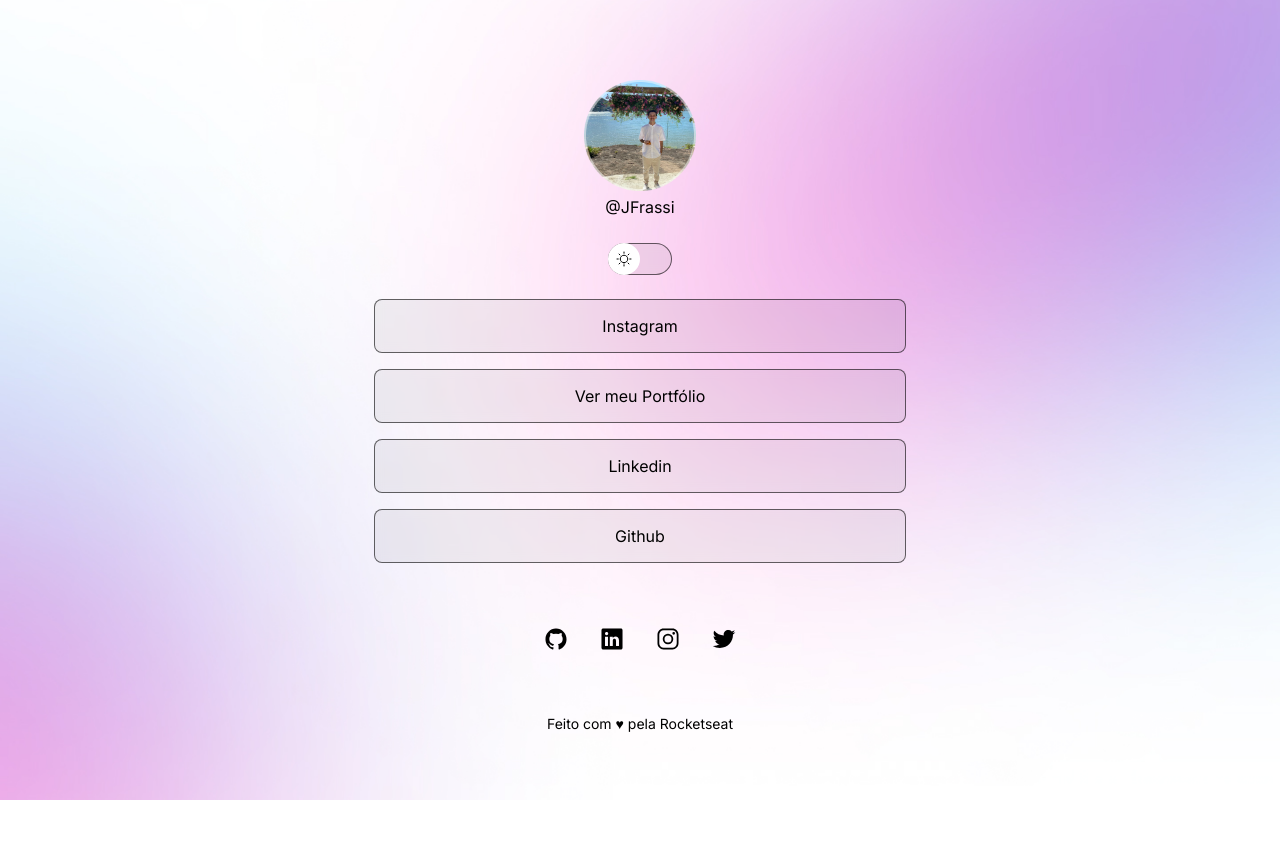
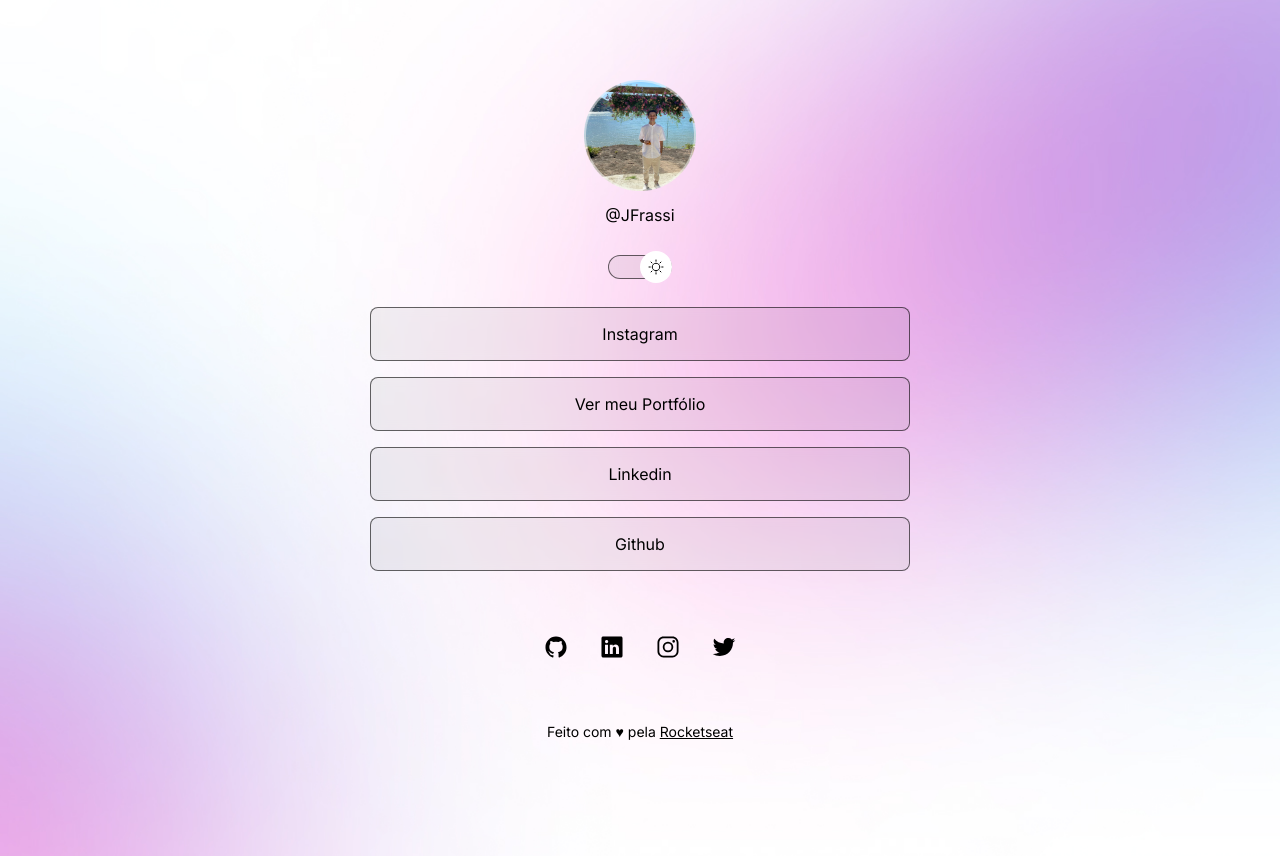
Before and after one commit to jfrassi/discover, a plain HTML site: page index.html in a window 1280 px wide. Before the commit the page ends 800 px from the top, so only its background shows below. Drawn offline with nearby package versions, Linux system fonts and the light colour scheme.

Commit message:
modificações na style.css

```diff
--- a/index.html
+++ b/index.html
@@ -8,6 +8,7 @@
       rel="stylesheet"
     />
     <meta charset="UTF-8" />
+    <meta http-equiv="X-UA-Compatible" content="IE=edge" />
     <meta name="viewport" content="width=device-width, initial-scale=1.0" />
     <title>DevLinks</title>
     <link rel="stylesheet" href="./style.css" />
@@ -54,7 +55,7 @@
         </a>
       </div>
       <footer>
-        Feito com ♥ pela Rocketseat <a href="rocketseat.com.br"></a>
+        Feito com ♥ pela <a href="rocketseat.com.br">Rocketseat</a>
       </footer>
     </div>
     <script
--- a/style.css
+++ b/style.css
@@ -6,17 +6,17 @@
 
 :root{
   --text-color: white;
-  --bg-url:url(./assets/assets/bg-dark.jpg);
+  --bg-url:url(./assets/assets/bg-mobile.jpg);
   --stroke-color:rgba(255, 255, 255, 0.5);
   --surface-color:rgba(255, 255, 255, 0.1);
   --surface-color-hover: rgba(0, 0, 0, 0.2);
-  --highlight-color: rgba(255, 255, 255, 0.2);
+  --highlight-color: rgba(255, 255, 255, 0.3);
   --switch-bg: url(./assets/assets/moon-stars.svg);
 }
 
 .light{
   --text-color: black;
-  --bg-url:url(./assets/assets/bg-desktop-light.jpg);
+  --bg-url:url(./assets/assets/bg-mobile-light.jpg);
   --stroke-color: rgba(0, 0, 0, 0.6);
   --surface-color:rgba(0, 0, 0, 0.05);
   --surface-color-hover: rgba(0, 0, 0, 0.2);
@@ -24,8 +24,8 @@
   --switch-bg: url(./assets/assets/sun.svg);
 }
 body {
-  background: no-repeat center/cover;
-  background-image: var(--bg-url);
+  background:var(--bg-url) no-repeat top center/cover;
+  height: 100vh;
 }
 
 body *{
@@ -34,7 +34,7 @@ body *{
 }
 #container{
   width: 100%;
-  max-width: 580px;
+  max-width: 588px;
   margin: 56px auto 0px;
   padding:0 24px;
 
@@ -51,16 +51,15 @@ body *{
 
 #profile p{
   font-weight: 500;
-  font-size: 16px;
   line-height: 24px;
+  margin-top: 8px;
 }
 
 #switch{
   position: relative;
   width: 64px;
 
-  margin: 0 auto;
-  padding: 4px auto;
+  margin: 4px auto;
 
 }
 
@@ -74,22 +73,27 @@ body *{
 
   position: absolute;
   top: 50%;
-  right: 0;
+  left: 0;
   z-index: 1;
   transform: translateY(-50%);
+
+  animation:slide-back 0.2s;
 }
 
 .light #switch button{
-  right: initial;
-  left: 0;
+
+  animation: slide-in 0.4s forwards;
+}
+
+#switch button:hover{
+  outline: 6px solid var(--highlight-color);
 }
 
 #switch span{
- display: block;
-
+  display: block;
 
   width: 64px;
-  height: 32px;
+  height: 24px;
 
   background: var(--surface-color);
   border: 1px solid var(--stroke-color);
@@ -124,9 +128,9 @@ ul li a{
   -webkit-backdrop-filter: blur(4px);
 
   text-decoration: none;
-  font-weight: 570;
+  font-weight: 500;
 
-  transition: background 0.5s;
+  transition: background 0.4s;
 }
 
 ul li a:hover{
@@ -148,7 +152,7 @@ ul li a:hover{
   align-items: center;
   justify-content: center;
   padding: 16px;
-  transition: background 0.5s;
+  transition: background 0.4s;
   border-radius: 50%;
 }
 
@@ -162,3 +166,31 @@ footer {
   text-align: center;
   font-size: 14px;
 }
+
+@media (min-width: 700px){
+    :root{
+      --bg-url:url(./assets/assets/bg-desktop.jpg);
+    }
+
+    .light{
+      --bg-url: url(./assets/assets/bg-desktop-light.jpg);
+    }
+}
+
+@keyframes slide-in{
+  from{
+    left: 0;
+  }
+  to {
+    left: 50%;
+  }
+}
+
+@keyframes slide-back{
+  from{
+    left: 50%;
+  }
+  to{
+    left:0;
+  }
+}
```
Also changed, not shown: assets/assets/bg-dark.jpg (deleted), assets/assets/bg-desktop.png (deleted).
